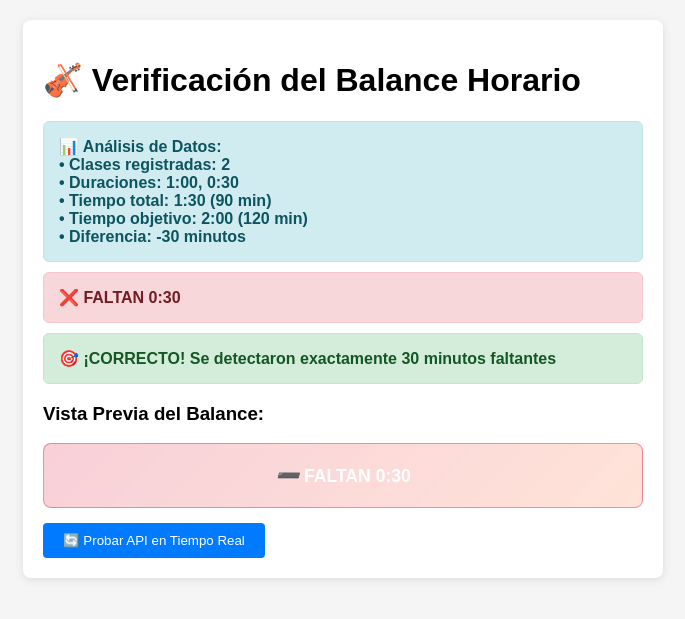
After one commit to freddyeleazar/Control-Horario, a PHP site: page /verificacion_balance.html in a window 1280 px wide. The commit adds this page. Shown: the top 619 px of the page, without its empty margins (297-982 px from the left). Run offline with PHP 8.4, Linux system fonts and the light colour scheme.

Commit message:
Corrección de un error al mostrar el balance.

```diff
--- a/data/records.csv
+++ b/data/records.csv
@@ -1,5 +1,3 @@
 id,date,duration,notes
-1,2025-06-05,1:30,"Test lesson - API working!"
-2,2025-06-04,1:00,"Scales and arpeggios practice"
-3,2025-06-03,0:45,"Etude practice - Wohlfahrt"
-4,2025-06-06,1:45,"Final test - Bach Partita practice"
+1,2025-06-03,1:00,"Escalas y arpegios"
+2,2025-06-05,0:30,"Repaso de partitura"
--- /dev/null
+++ b/verificacion_balance.html
@@ -0,0 +1,171 @@
+<!DOCTYPE html>
+<html>
+<head>
+    <title>Verificación Balance - FALTAN 30 minutos</title>
+    <style>
+        body { font-family: Arial, sans-serif; margin: 20px; background: #f5f5f5; }
+        .test-container {
+            background: white;
+            padding: 20px;
+            border-radius: 8px;
+            box-shadow: 0 2px 10px rgba(0,0,0,0.1);
+            max-width: 600px;
+            margin: 0 auto;
+        }
+        .result {
+            padding: 15px;
+            margin: 10px 0;
+            border-radius: 6px;
+            font-weight: bold;
+        }
+        .success { background: #d4edda; border: 1px solid #c3e6cb; color: #155724; }
+        .error { background: #f8d7da; border: 1px solid #f5c6cb; color: #721c24; }
+        .info { background: #d1ecf1; border: 1px solid #bee5eb; color: #0c5460; }
+        .balance-preview {
+            padding: 20px;
+            border-radius: 8px;
+            margin: 15px 0;
+            text-align: center;
+            font-size: 1.1rem;
+            font-weight: bold;
+        }
+        .deficit {
+            background: linear-gradient(135deg, rgba(220, 20, 60, 0.2), rgba(255, 69, 0, 0.15));
+            border: 1px solid rgba(220, 20, 60, 0.4);
+            color: white;
+        }
+    </style>
+</head>
+<body>
+    <div class="test-container">
+        <h1>🎻 Verificación del Balance Horario</h1>
+        <div id="results"></div>
+
+        <h3>Vista Previa del Balance:</h3>
+        <div id="balancePreview" class="balance-preview"></div>
+
+        <button onclick="testAPI()" style="padding: 10px 20px; background: #007bff; color: white; border: none; border-radius: 4px; cursor: pointer;">
+            🔄 Probar API en Tiempo Real
+        </button>
+    </div>
+
+    <script>
+    // Datos actuales del CSV
+    const currentData = [
+        { id: 1, date: "2025-06-03", duration: "1:00", notes: "Escalas y arpegios" },
+        { id: 2, date: "2025-06-05", duration: "0:30", notes: "Repaso de partitura" }
+    ];
+
+    // Funciones de utilidad
+    function parseDuration(duration) {
+        const parts = duration.split(':');
+        return {
+            hours: parseInt(parts[0]) || 0,
+            minutes: parseInt(parts[1]) || 0
+        };
+    }
+
+    function durationToMinutes(hours, minutes) {
+        return (hours * 60) + minutes;
+    }
+
+    function minutesToDuration(totalMinutes) {
+        const hours = Math.floor(totalMinutes / 60);
+        const minutes = totalMinutes % 60;
+        return { hours, minutes };
+    }
+
+    function formatDuration(hours, minutes) {
+        return `${hours}:${minutes.toString().padStart(2, '0')}`;
+    }
+
+    // Test del cálculo
+    function testBalance() {
+        const resultsDiv = document.getElementById('results');
+        const balancePreview = document.getElementById('balancePreview');
+
+        // Calcular total de minutos
+        let totalMinutes = 0;
+        currentData.forEach(record => {
+            const { hours, minutes } = parseDuration(record.duration);
+            totalMinutes += durationToMinutes(hours, minutes);
+        });
+
+        // Objetivo: 1 hora por clase
+        const targetMinutes = currentData.length * 60;
+        const difference = totalMinutes - targetMinutes;
+
+        // Resultados detallados
+        let html = `
+            <div class="result info">
+                <strong>📊 Análisis de Datos:</strong><br>
+                • Clases registradas: ${currentData.length}<br>
+                • Duraciones: ${currentData.map(r => r.duration).join(', ')}<br>
+                • Tiempo total: ${formatDuration(Math.floor(totalMinutes/60), totalMinutes%60)} (${totalMinutes} min)<br>
+                • Tiempo objetivo: ${formatDuration(Math.floor(targetMinutes/60), targetMinutes%60)} (${targetMinutes} min)<br>
+                • Diferencia: ${difference} minutos
+            </div>
+        `;
+
+        // Resultado del balance
+        if (difference === 0) {
+            html += `<div class="result success">✅ Balance: Todo OK</div>`;
+            balancePreview.innerHTML = '<i style="font-size: 1.2rem;">⏰</i> Todo OK';
+            balancePreview.className = 'balance-preview balanced';
+        } else if (difference > 0) {
+            const { hours, minutes } = minutesToDuration(Math.abs(difference));
+            html += `<div class="result success">✅ SOBRAN ${formatDuration(hours, minutes)}</div>`;
+            balancePreview.innerHTML = `<i style="font-size: 1.2rem;">➕</i> SOBRAN ${formatDuration(hours, minutes)}`;
+            balancePreview.className = 'balance-preview surplus';
+        } else {
+            const { hours, minutes } = minutesToDuration(Math.abs(difference));
+            html += `<div class="result error">❌ FALTAN ${formatDuration(hours, minutes)}</div>`;
+            balancePreview.innerHTML = `<i style="font-size: 1.2rem;">➖</i> FALTAN ${formatDuration(hours, minutes)}`;
+            balancePreview.className = 'balance-preview deficit';
+        }
+
+        // Verificación específica para 30 minutos
+        if (difference === -30) {
+            html += `<div class="result success">🎯 ¡CORRECTO! Se detectaron exactamente 30 minutos faltantes</div>`;
+        }
+
+        resultsDiv.innerHTML = html;
+    }
+
+    // Test de la API real
+    async function testAPI() {
+        try {
+            const response = await fetch('api/records.php');
+            const data = await response.json();
+
+            if (data.success) {
+                const records = data.data;
+                let totalMinutes = 0;
+                records.forEach(record => {
+                    const { hours, minutes } = parseDuration(record.duration);
+                    totalMinutes += durationToMinutes(hours, minutes);
+                });
+
+                const targetMinutes = records.length * 60;
+                const difference = totalMinutes - targetMinutes;
+
+                const resultsDiv = document.getElementById('results');
+                resultsDiv.innerHTML += `
+                    <div class="result info">
+                        <strong>🌐 Prueba API Real:</strong><br>
+                        • Registros desde API: ${records.length}<br>
+                        • Total real: ${Math.floor(totalMinutes/60)}:${(totalMinutes%60).toString().padStart(2,'0')}<br>
+                        • Balance real: ${difference === 0 ? 'Todo OK' : difference > 0 ? 'SOBRAN' : 'FALTAN'} ${difference !== 0 ? formatDuration(Math.floor(Math.abs(difference)/60), Math.abs(difference)%60) : ''}
+                    </div>
+                `;
+            }
+        } catch (error) {
+            console.error('Error testing API:', error);
+        }
+    }
+
+    // Ejecutar test al cargar
+    testBalance();
+    </script>
+</body>
+</html>
```
Also changed, not shown: css/styles.css (+21 -4 lines), js/app.js (+28 -7 lines), test_balance.html (added, +93 -0 lines), test_current_balance.html (added, +102 -0 lines).
